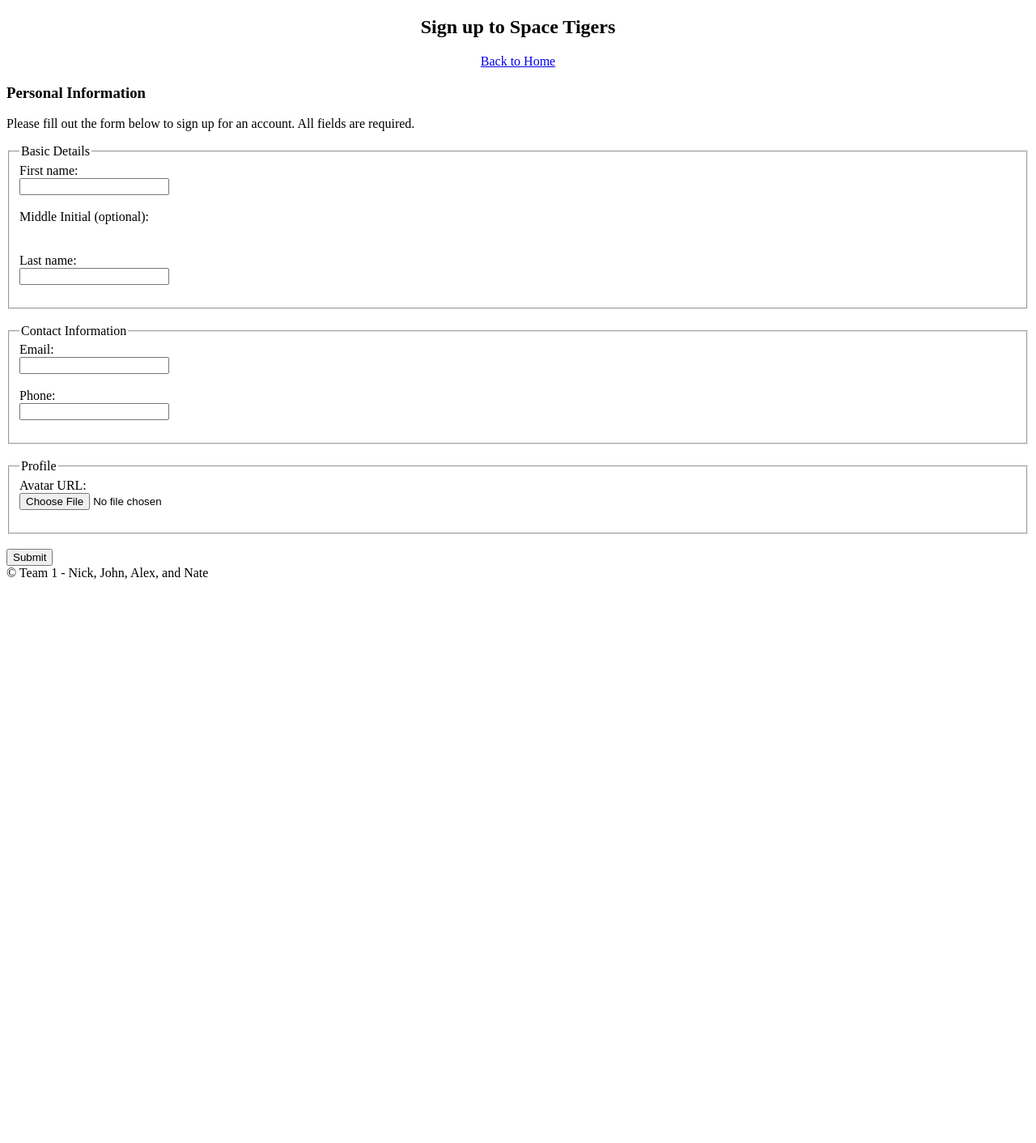
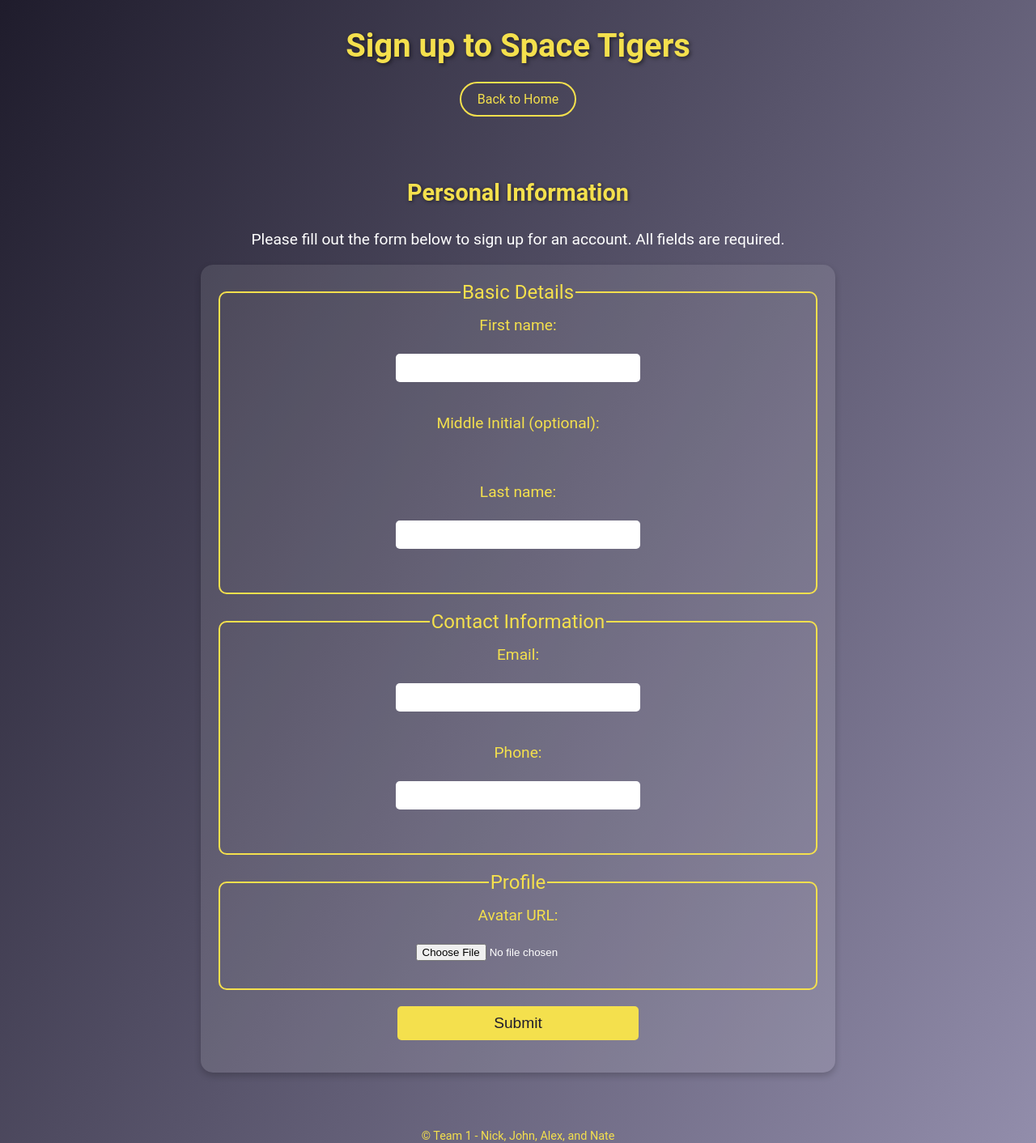
Before and after one commit to nateklingbeil/DP-Project, a Django app: template space_tigersapp/templates/newuser.html in a window 1280 px wide. Shown: the whole page at 81% size. Before the commit the page ends 716 px from the top, so only its background shows below. Run offline with Django 3.2, Linux system fonts and the light colour scheme; the template is opened without the code that fills it, so the values that code supplies are empty, except form fields; tables that the repository leaves empty hold one stand-in row (values such as "Sample post"); form fields are guessed from the names that the template uses.

Commit message:
Final Project

```diff
--- a/space_tigersapp/templates/newuser.html
+++ b/space_tigersapp/templates/newuser.html
@@ -4,19 +4,125 @@
 <head>
     <meta charset="UTF-8">
     <meta name="viewport" content="width=device-width, initial-scale=1.0">
-    <!-- <link rel="stylesheet" href="styles.css"> -->
     <title>Sign Up</title>
+    <style>
+        /* General body styling */
+        body {
+            font-family: 'Roboto', sans-serif;
+            background: linear-gradient(120deg, #1f1c2c, #928DAB);
+            color: #fff;
+            text-align: center;
+            margin: 0;
+            padding: 0;
+        }
+
+        header {
+            margin-top: 30px;
+        }
+
+        h2 {
+            font-size: 2.5em;
+            color: #f4e04d;
+            text-shadow: 2px 2px 5px rgba(0, 0, 0, 0.5);
+        }
+
+        nav a {
+            color: #f4e04d;
+            text-decoration: none;
+            border: 2px solid #f4e04d;
+            padding: 10px 20px;
+            border-radius: 25px;
+            transition: all 0.3s ease;
+        }
+
+        nav a:hover {
+            background-color: #f4e04d;
+            color: #1f1c2c;
+        }
+
+        section {
+            margin-top: 40px;
+            padding: 20px;
+        }
+
+        article h3 {
+            font-size: 1.8em;
+            color: #f4e04d;
+            text-shadow: 1px 1px 4px rgba(0, 0, 0, 0.5);
+        }
+
+        p {
+            font-size: 1.2em;
+            margin-bottom: 20px;
+            color: #fff;
+        }
+
+        form {
+            background-color: rgba(255, 255, 255, 0.1);
+            padding: 20px;
+            border-radius: 15px;
+            box-shadow: 0 4px 8px rgba(0, 0, 0, 0.2);
+            display: inline-block;
+            width: 60%;
+        }
+
+        fieldset {
+            border: 2px solid #f4e04d;
+            border-radius: 10px;
+            padding: 15px;
+            margin-bottom: 20px;
+        }
+
+        legend {
+            color: #f4e04d;
+            font-size: 1.5em;
+        }
+
+        label {
+            font-size: 1.2em;
+            color: #f4e04d;
+            display: block;
+            margin-bottom: 5px;
+        }
+
+        input[type="text"],
+        input[type="email"],
+        input[type="tel"],
+        input[type="url"],
+        input[type="submit"]  {
+            width: 40%;
+            padding: 10px;
+            border-radius: 5px;
+            border: yellow;
+            margin-bottom: 20px;
+        }
+
+        input[type="submit"] {
+            background-color: #f4e04d;
+            color: #1f1c2c;
+            font-size: 1.2em;
+            cursor: pointer;
+            transition: all 0.3s ease;
+        }
+
+        input[type="submit"]:hover {
+            background-color: #fff;
+            color: #1f1c2c;
+        }
+
+        footer {
+            margin-top: 50px;
+            font-size: 0.9em;
+            color: #f4e04d;
+            margin-bottom: 50;
+        }
+    </style>
 </head>
-<style>
-            h2, nav {
-            text-align: center;
-        }
-</style>
+
 <body>
     <header>
         <h2>Sign up to Space Tigers</h2>
         <nav>
-            <!-- Link to home page -->
             <a href="{% url 'index' %}">Back to Home</a>
         </nav>
     </header>
@@ -24,8 +130,7 @@
     <section>
         <article>
             <h3>Personal Information</h3>
-            <p>Please fill out the form below to sign up for an account. All fields are required.
-            </p>
+            <p>Please fill out the form below to sign up for an account. All fields are required.</p>
         </article>
 
         <form method="post">
@@ -42,8 +147,6 @@
                 <label for="lname">Last name:</label><br>{{ form.last_name }}<br><br>
             </fieldset>
 
-            <br>
-
             <fieldset>
                 <legend>Contact Information</legend>
                 <!-- Email -->
@@ -53,24 +156,17 @@
                 <label for="phone">Phone:</label><br>{{ form.phone }}<br><br>
             </fieldset>
 
-            <br>
-
             <fieldset>
                 <legend>Profile</legend>
                 <!-- Avatar URL -->
                 <label for="avatar_url">Avatar URL:</label><br>{{ form.avatar_url }}<br><br>
             </fieldset>
 
-            <br>
-            <!-- Submit form -->
             <input type="submit" value="Submit">
         </form>
-
     </section>
 
-    <footer>
-        <footer>© Team 1 - Nick, John, Alex, and Nate</footer>
-    </footer>
+    <footer>© Team 1 - Nick, John, Alex, and Nate</footer>
 </body>
 
 </html>
--- a/space_tigersapp/urls.py
+++ b/space_tigersapp/urls.py
@@ -1,3 +1,4 @@
+from django.contrib import admin
 from django.urls import path
 from . import views
 
@@ -6,5 +7,6 @@ from . import views
 urlpatterns = [
     path('', views.index, name='index'),
     path('new/', views.new_user, name='new_user'),
-    path('users/', views.user_table, name='user_table')
+    path('users/', views.user_table, name='user_table'),
+    path('admin/', admin.site.urls)
 ]
```
Also changed, not shown: space_tigersapp/templates/index.html (+55 -1 lines), space_tigersapp/templates/usertable.html (+66 -11 lines).
